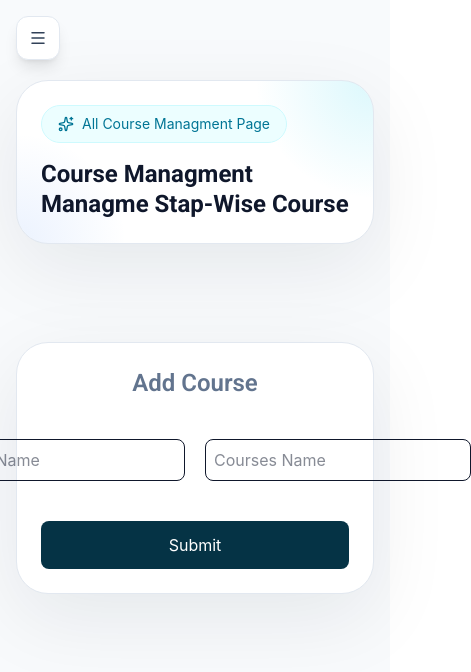
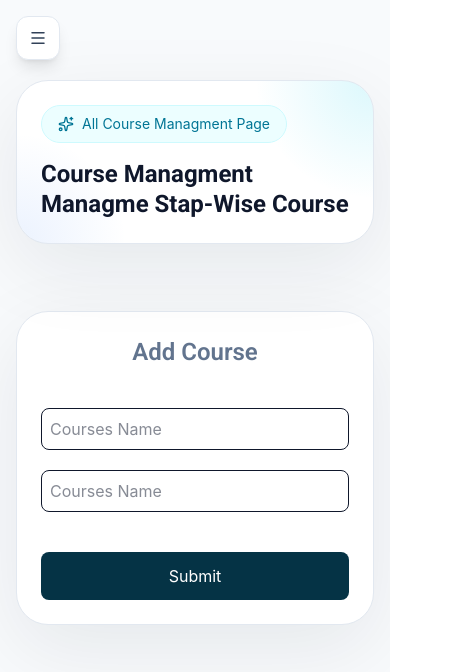
Before and after one commit to Step-Wise-Roadmaps/Step-Wise, a React (Vite) app in the folder Frontend/: page /admin-dashboard/addcourse in a window 390 px wide. Shown: the top 672 px of the page, 471 px wide, since content can reach past the window. Built offline with nearby package versions, Linux system fonts and the light colour scheme; no server answers; sample sign-in values are in the browser's storage.

Commit message:
fix: fixs responsive problem

```diff
--- a/Frontend/src/components/CourseManagement/AddCourse.jsx
+++ b/Frontend/src/components/CourseManagement/AddCourse.jsx
@@ -26,14 +26,14 @@ function AddCourse() {
                         </div>
                 </section>
 
-                <div className='flex w-full items-center mx-auto h-100'>
+                <div className='flex w-full max-w-8xl items-center mx-auto h-100'>
                 <div className='w-full rounded-[2rem] border border-slate-200 bg-white p-6 shadow-[0_24px_80px_rgba(15,23,42,0.08)] md:p-10 space-y-10 text-center'>
                     <h1 className='text-center roboto-semibold text-2xl text-slate-500'>Add Course</h1>
 
-                    <div className='flex gap-5 justify-center'>
-                        <input type="text" placeholder='Courses Name' className='outline-none w-xl border border-slate-900 p-2 rounded-lg' />
+                    <div className='grid grid-cols-1 md:grid-cols-2 gap-5'>
+                        <input type="text" placeholder='Courses Name' className='outline-none border border-slate-900 p-2 rounded-lg' />
 
-                        <input type="text" placeholder='Courses Name' className='outline-none w-xl border border-slate-900 p-2 rounded-lg' />
+                        <input type="text" placeholder='Courses Name' className='outline-none border border-slate-900 p-2 rounded-lg' />
                     </div>
 
                     <button className='bg-cyan-950 text-white hover:bg-cyan-800 duration-200 cursor-pointer w-full p-3 rounded-lg'>Submit</button>
```
